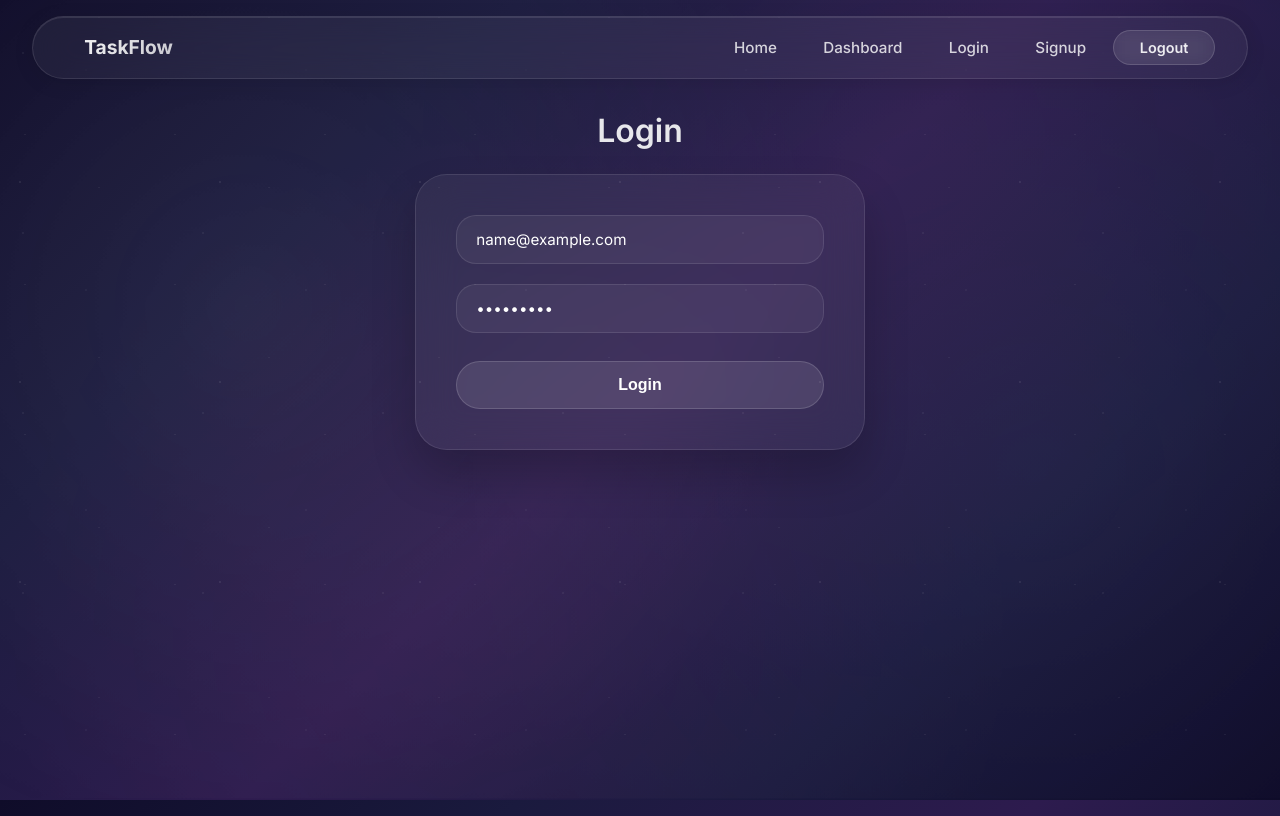
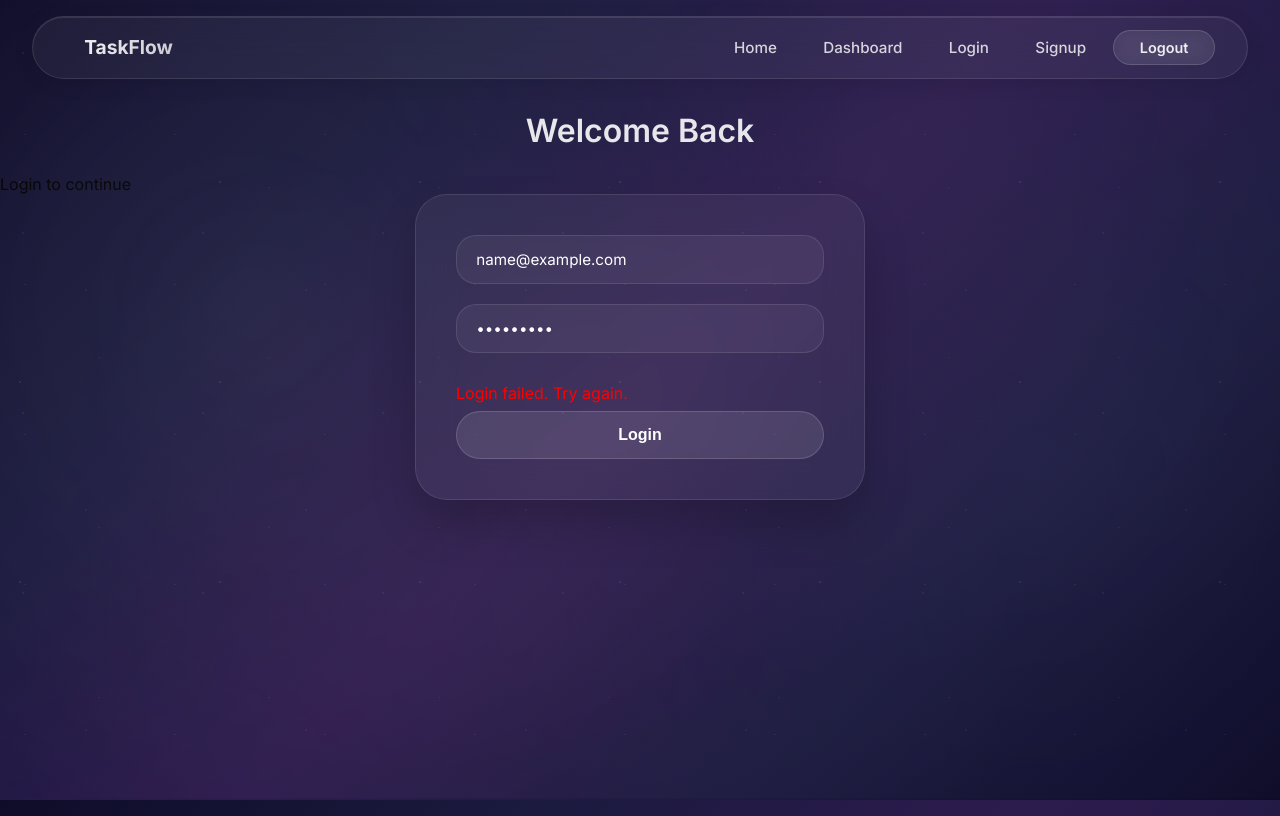
Before and after one commit to ARYANRAJ0001/task_manager_app, a React (Vite) app in the folder todo-frontend/: page /login in a window 1280 px wide. Both pictures are taken after typing "name@example.com", "Sample123" into the empty fields and a click on the button "Login". Built offline with nearby package versions, Linux system fonts and the light colour scheme; no server answers.

Commit message:
Enhance login form with loading and error states
Add loading state and error handling to login form.

```diff
--- a/todo-frontend/src/pages/Login.jsx
+++ b/todo-frontend/src/pages/Login.jsx
@@ -8,39 +8,76 @@ function Login() {
     password: "",
   });
 
+  const [loading, setLoading] = useState(false);
+  const [error, setError] = useState("");
+
   const navigate = useNavigate();
 
   const handleSubmit = async (e) => {
-    e.preventDefault(); // 🔥 VERY IMPORTANT
+    e.preventDefault();
+    setLoading(true);
+    setError("");
 
     try {
       const res = await loginUser(form);
+
+      // ⚡ store auth data
       localStorage.setItem("token", res.data.token);
-      navigate("/dashboard");
+      localStorage.setItem("user", JSON.stringify(res.data.user));
+
+      // ⚡ small delay prevents route race issue (important on Render)
+      setTimeout(() => {
+        navigate("/dashboard", { replace: true });
+      }, 100);
+
     } catch (error) {
       console.error(error);
-      alert("Login failed");
+      setError(
+        error?.response?.data?.message || "Login failed. Try again."
+      );
+    } finally {
+      setLoading(false);
     }
   };
 
   return (
-    <div>
-      <h2>Login</h2>
+    <div className="login-wrapper">
+      <div className="login-box">
+        <h2>Welcome Back</h2>
+        <p>Login to continue</p>
 
         <form onSubmit={handleSubmit}>
           <input
+            type="email"
             placeholder="Email"
-          onChange={(e) => setForm({ ...form, email: e.target.value })}
+            value={form.email}
+            onChange={(e) =>
+              setForm({ ...form, email: e.target.value })
+            }
+            required
           />
 
           <input
+            type="password"
             placeholder="Password"
-          type="password"
-          onChange={(e) => setForm({ ...form, password: e.target.value })}
+            value={form.password}
+            onChange={(e) =>
+              setForm({ ...form, password: e.target.value })
+            }
+            required
           />
 
-        <button type="submit">Login</button>
+          {error && (
+            <p style={{ color: "red", marginTop: "10px" }}>
+              {error}
+            </p>
+          )}
+
+          <button type="submit" disabled={loading}>
+            {loading ? "Logging in..." : "Login"}
+          </button>
         </form>
+      </div>
     </div>
   );
 }
```
Lines whose indentation alone changed are shown as unchanged.
